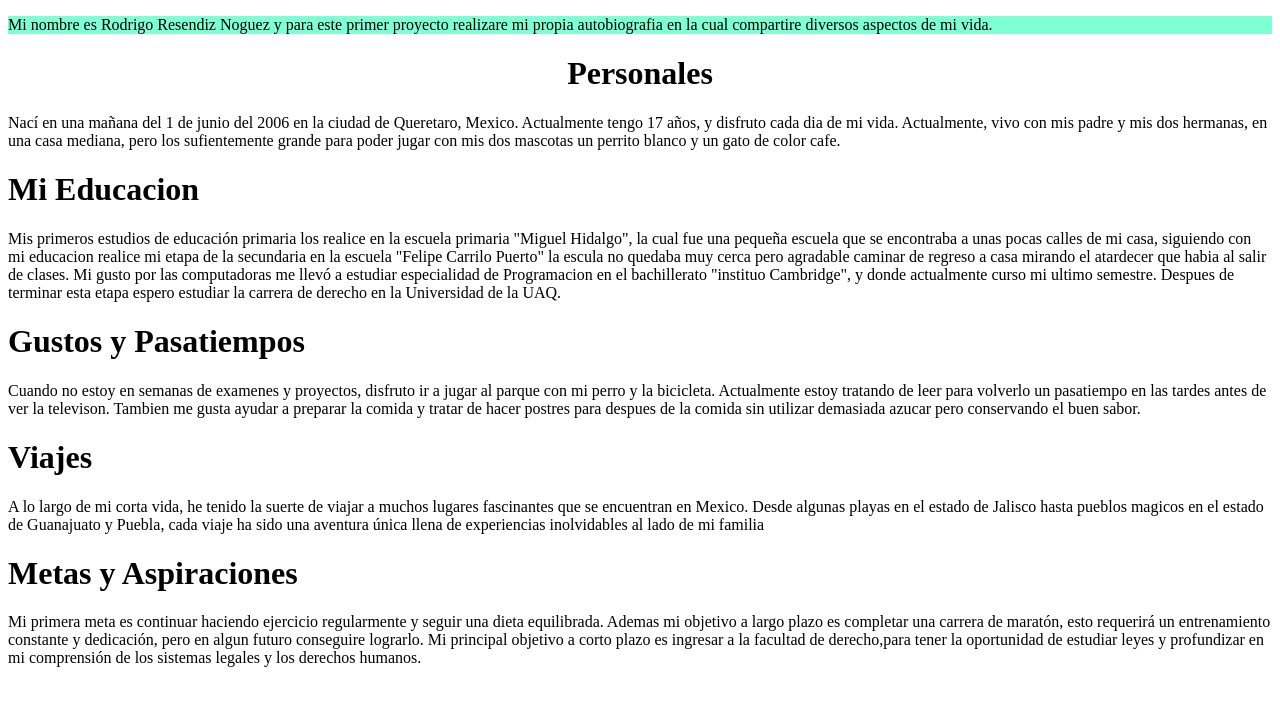
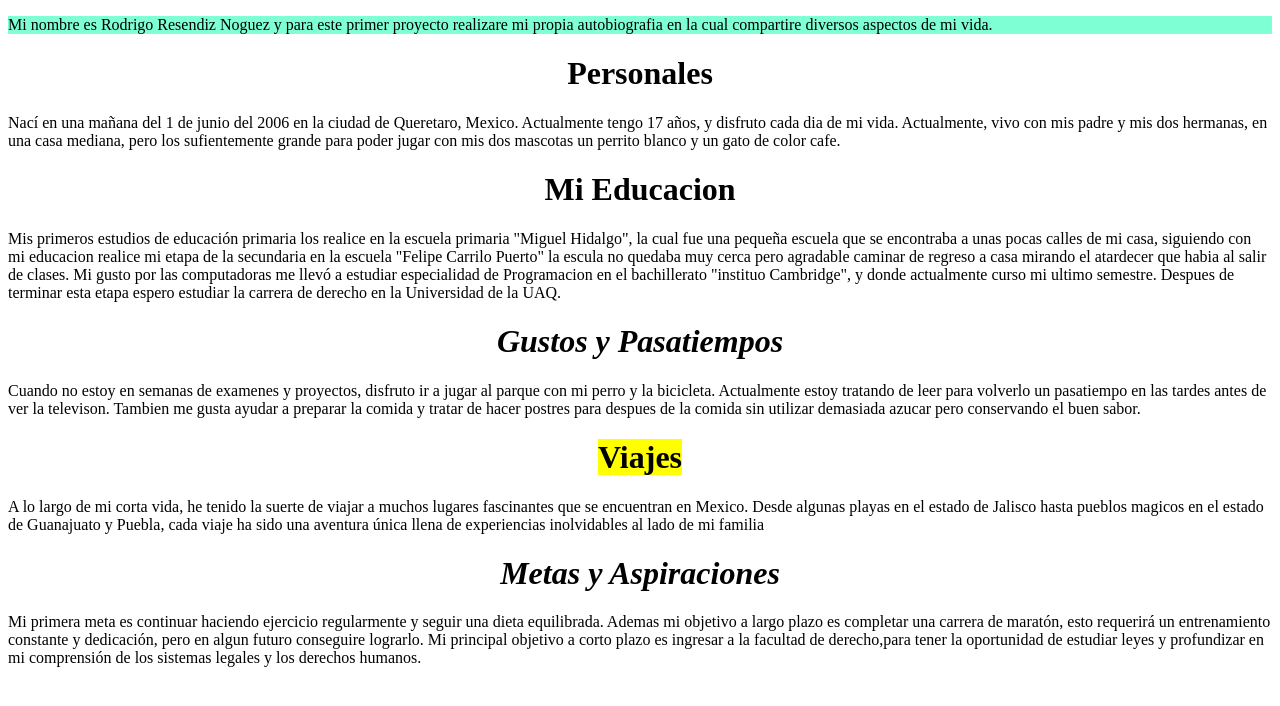
Before and after one commit to rodruirt/proyectoactualizacion, a plain HTML site: page index.html in a window 1280 px wide. Drawn offline with Linux system fonts and the light colour scheme.

Commit message:
Update index.html

```diff
--- a/index.html
+++ b/index.html
@@ -14,24 +14,25 @@
      Actualmente, vivo con mis padre y mis dos hermanas, en una casa mediana, pero los sufientemente grande para poder jugar con mis dos mascotas
     un perrito blanco y un gato de color cafe.</p>
 
-    <h1>Mi Educacion</h1>
+    <h1 style="text-align: center;"><strong>Mi Educacion</strong></h1>
     <p>Mis primeros estudios de educación primaria los realice en la escuela primaria "Miguel Hidalgo", la cual fue una pequeña escuela que se encontraba
         a unas pocas calles de mi casa, siguiendo con mi educacion realice mi etapa de la secundaria en la escuela "Felipe Carrilo Puerto" la escula no
         quedaba muy cerca pero agradable caminar de regreso a casa mirando el atardecer que habia al salir de clases. Mi gusto por las computadoras me
         llevó a estudiar especialidad de Programacion en el bachillerato "instituo Cambridge", y donde actualmente curso mi ultimo semestre. Despues
         de terminar esta etapa espero estudiar la carrera de derecho en la Universidad de la UAQ.</p>
 
-    <h1>Gustos y Pasatiempos</h1>
+    <h1 style="text-align: center;"><i>Gustos y Pasatiempos</i></h1>
     <p>Cuando no estoy en semanas de examenes y proyectos, disfruto ir a jugar al parque con mi perro y la bicicleta. Actualmente estoy tratando de
         leer para volverlo un pasatiempo en las tardes antes de ver la televison. Tambien me gusta ayudar a preparar la comida y tratar de hacer postres
         para despues de la comida sin utilizar demasiada azucar pero conservando el buen sabor.
     </p>
 
-    <h1>Viajes </h1>
+    <h1 style="text-align: center;"><mark>Viajes</mark></h1>
     <p>A lo largo de mi corta vida, he tenido la suerte de viajar a muchos lugares fascinantes que se encuentran en Mexico. Desde algunas playas en el estado
      de Jalisco hasta pueblos magicos en el estado de Guanajuato y Puebla, cada viaje ha sido una aventura única llena de experiencias inolvidables al
     lado de mi familia</p>
-    <h1>Metas y Aspiraciones</h1>
+
+    <h1 style="text-align: center;"><i>Metas y Aspiraciones</i></h1>
     <p>Mi primera meta es continuar haciendo ejercicio regularmente y seguir una dieta equilibrada. Ademas mi objetivo a largo plazo es completar una
     carrera de maratón, esto requerirá un entrenamiento constante y dedicación, pero en algun futuro conseguire lograrlo. Mi principal objetivo a corto
      plazo es ingresar a la facultad de derecho,para tener la oportunidad de estudiar leyes y profundizar en mi comprensión de los sistemas legales y los
```
